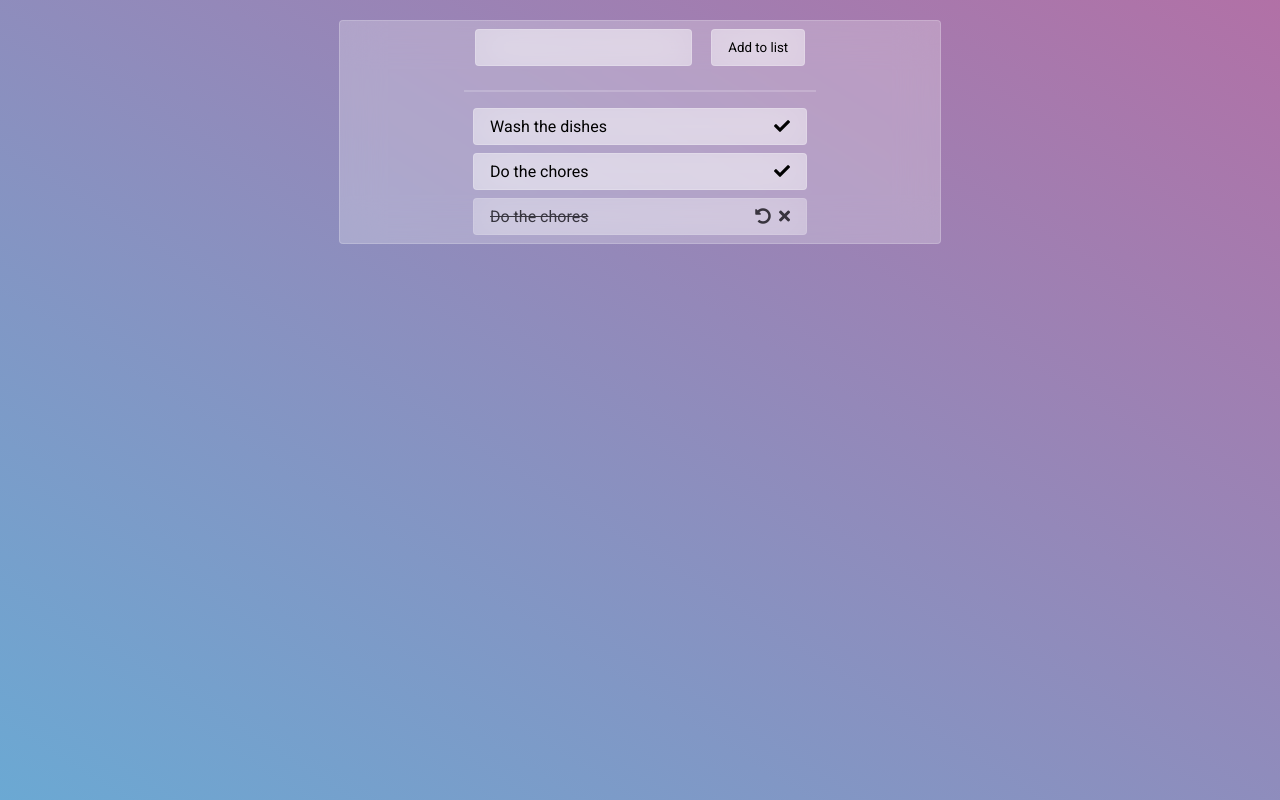
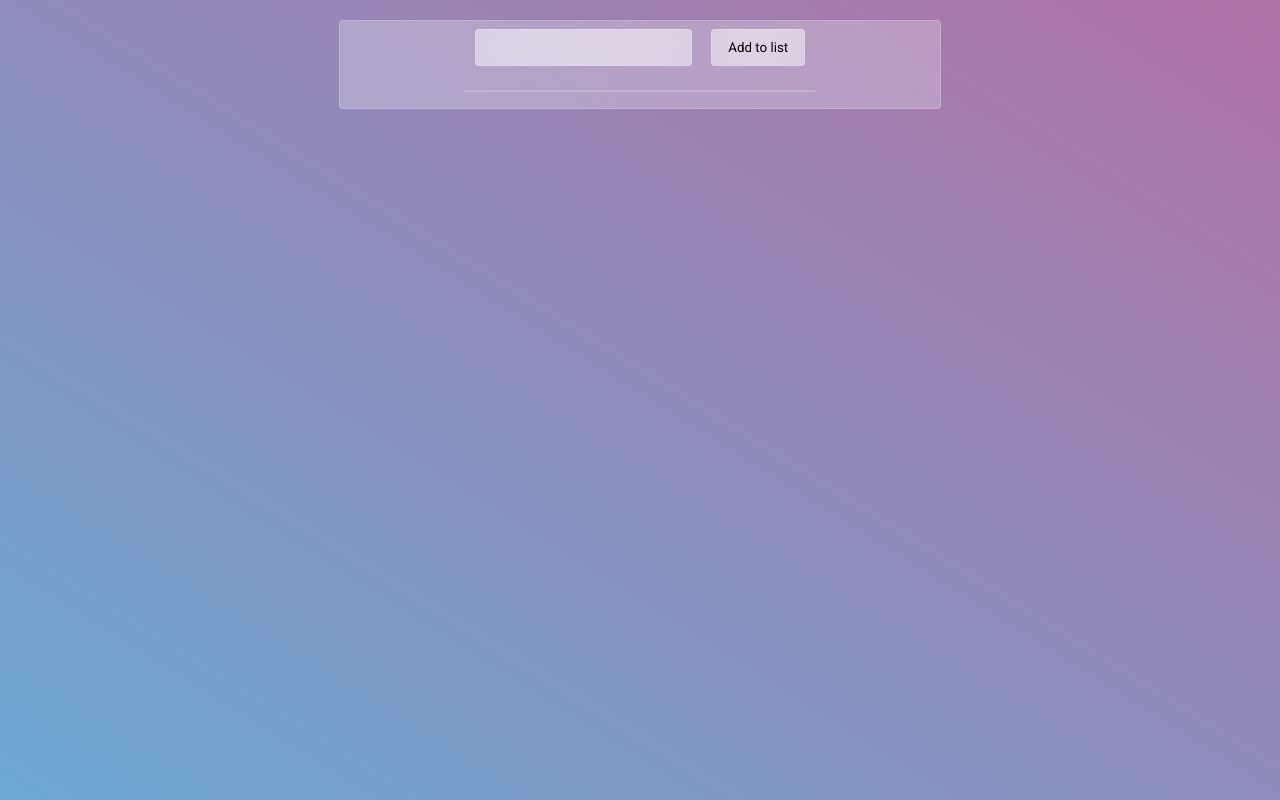
Before and after one commit to tq-bit/discovery-composition-api, a Vue app: page / in a window 1280 px wide. Built offline with nearby package versions, Linux system fonts and the light colour scheme.

Commit message:
feat: todos now enterable via enter

```diff
--- a/src/components/TodoList.vue
+++ b/src/components/TodoList.vue
@@ -1,6 +1,6 @@
 <template>
   <header class="todo-header">
-    <todo-input v-model="todoInputModel"></todo-input>
+    <todo-input @keydown.enter="addTodo" v-model="todoInputModel"></todo-input>
     <todo-button @click="addTodo" label="Add to list"></todo-button>
   </header>
   <hr>
--- a/src/use/useTodos.js
+++ b/src/use/useTodos.js
@@ -3,23 +3,7 @@ import { findArrayIndexByItemId, createRandomId, sortByTrueProp } from '@/compos
 
 export default function useTodos() {
   const todoInputModel = ref("");
-  const todoState = ref([
-    {
-      id: "102-193",
-      title: "Wash the dishes",
-      done: false
-    },
-    {
-      id: "102-195-193",
-      title: "Do the chores",
-      done: false
-    },
-    {
-      id: "102-195-192",
-      title: "Do the chores",
-      done: true
-    },
-  ]);
+  const todoState = ref([]);
 
   const todoStateSorted = computed(() => {
     return sortByTrueProp(todoState.value, "done");
@@ -31,6 +15,7 @@ export default function useTodos() {
   const addTodo = () => {
     const id = createRandomId(999);
     todoState.value.push({ id, title: todoInputModel.value });
+    todoInputModel.value = ""
   };
 
   const toggleDone = (todoId) => {
```
